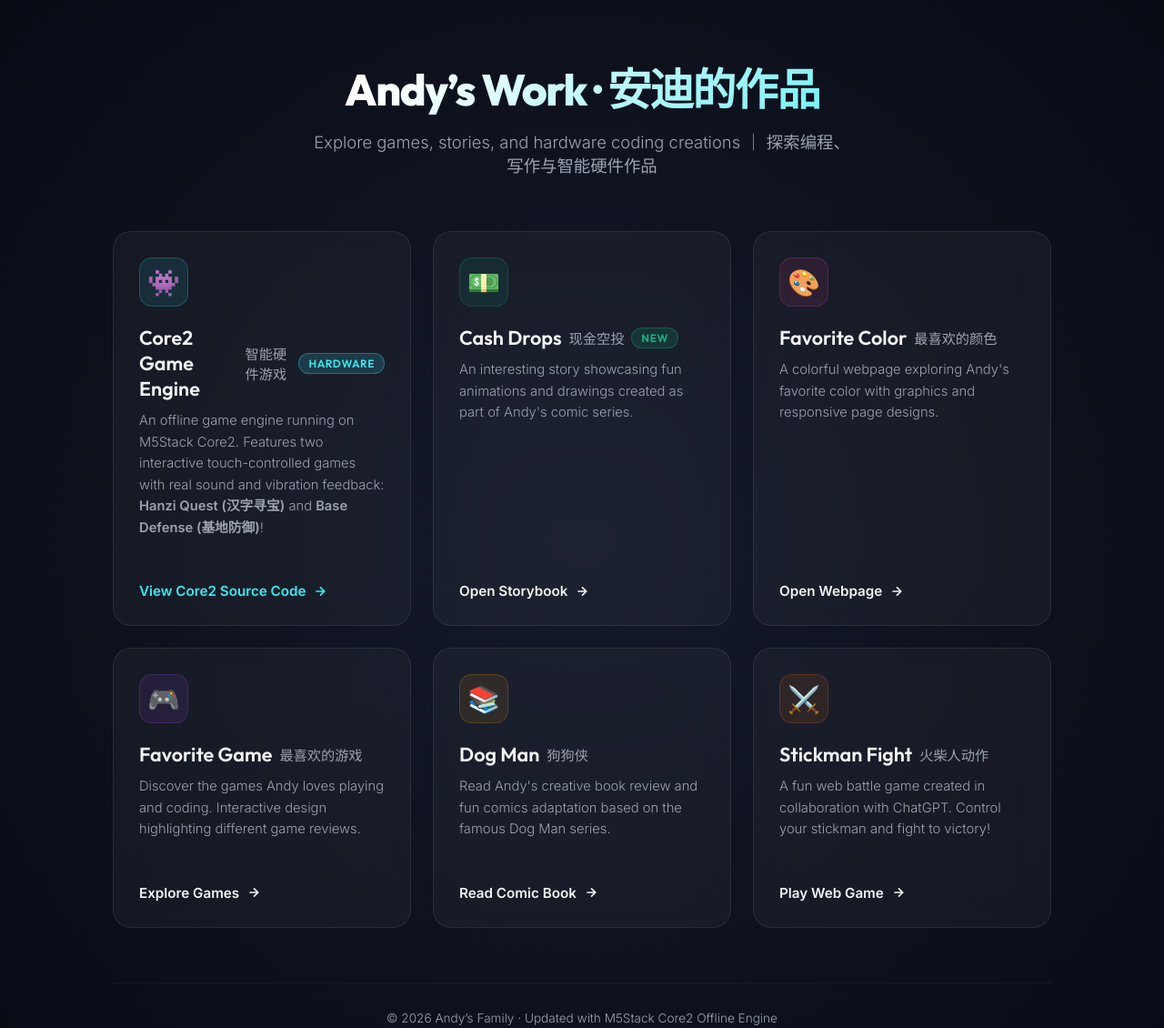
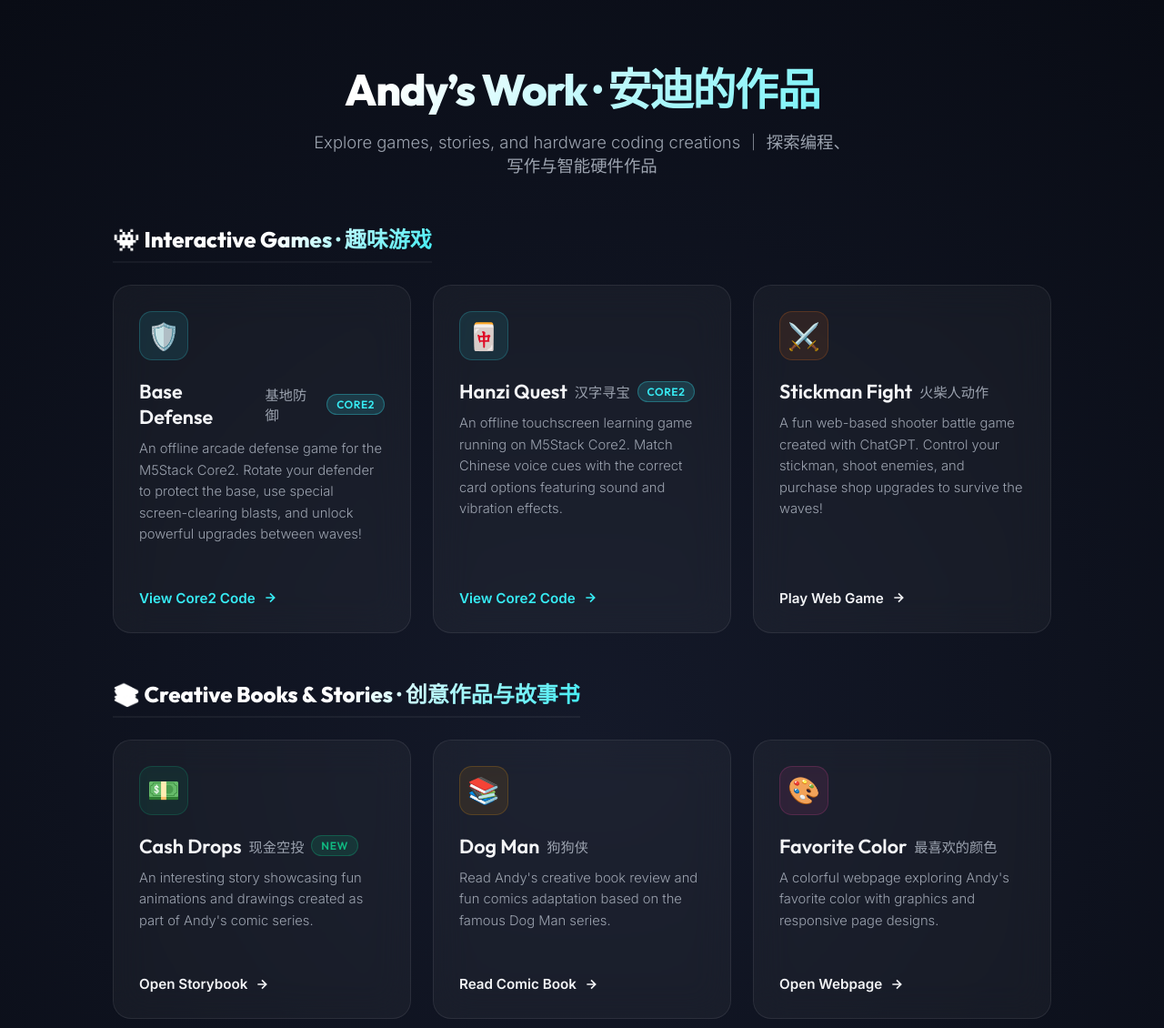
Before and after one commit to xbwei/andy-project, a plain HTML site: page index.html in a window 1280 px wide. Shown: the top 1130 px of the page at 91% size. Drawn offline with Linux system fonts and the light colour scheme.

Commit message:
Fix Stickman screen scroll issue and restructure index.html with categories and distinct Base Defense card

```diff
--- a/index.html
+++ b/index.html
@@ -49,7 +49,7 @@
 
     header {
       text-align: center;
-      margin-bottom: 60px;
+      margin-bottom: 50px;
       position: relative;
     }
 
@@ -85,11 +85,27 @@
       margin: 0 auto;
     }
 
+    .category-section {
+      margin-bottom: 48px;
+    }
+
+    .category-title {
+      font-family: 'Outfit', sans-serif;
+      font-size: 1.5rem;
+      font-weight: 700;
+      margin-bottom: 24px;
+      padding-bottom: 8px;
+      border-bottom: 2px solid rgba(255, 255, 255, 0.05);
+      background: linear-gradient(135deg, #fff 50%, var(--accent-cyan) 100%);
+      -webkit-background-clip: text;
+      -webkit-text-fill-color: transparent;
+      display: inline-block;
+    }
+
     .grid {
       display: grid;
       grid-template-columns: repeat(auto-fill, minmax(320px, 1fr));
       gap: 24px;
-      margin-bottom: 60px;
     }
 
     .card {
@@ -235,7 +251,6 @@
       transform: translateX(4px);
     }
 
-    /* Special overlay/card for offline hardware projects */
     .card-hardware .card-link {
       color: var(--accent-cyan);
     }
@@ -267,23 +282,63 @@
       <p>Explore games, stories, and hardware coding creations ｜ 探索编程、写作与智能硬件作品</p>
     </header>
 
+    <!-- 1. Interactive Games Section -->
+    <section class="category-section">
+      <h2 class="category-title">👾 Interactive Games · 趣味游戏</h2>
       <div class="grid">
-      <!-- M5Stack Core2 Games -->
+        <!-- M5Stack Core2: Base Defense -->
         <div class="card card-hardware">
           <div class="card-top">
-          <div class="card-icon">👾</div>
+            <div class="card-icon">🛡️</div>
             <h2 class="card-title">
-            Core2 Game Engine <span class="zh-inline">智能硬件游戏</span>
-            <span class="badge badge-hw">Hardware</span>
+              Base Defense <span class="zh-inline">基地防御</span>
+              <span class="badge badge-hw">Core2</span>
             </h2>
-          <p class="card-desc">An offline game engine running on M5Stack Core2. Features two interactive touch-controlled games with real sound and vibration feedback: <b>Hanzi Quest (汉字寻宝)</b> and <b>Base Defense (基地防御)</b>!</p>
+            <p class="card-desc">An offline arcade defense game for the M5Stack Core2. Rotate your defender to protect the base, use special screen-clearing blasts, and unlock powerful upgrades between waves!</p>
           </div>
           <a class="card-link" href="https://github.com/xbwei/andy-project/tree/main/core2" target="_blank">
-          View Core2 Source Code
+            View Core2 Code
             <svg viewBox="0 0 24 24"><path d="M5 12h14M12 5l7 7-7 7"/></svg>
           </a>
         </div>
 
+        <!-- M5Stack Core2: Hanzi Quest -->
+        <div class="card card-hardware">
+          <div class="card-top">
+            <div class="card-icon">🀄</div>
+            <h2 class="card-title">
+              Hanzi Quest <span class="zh-inline">汉字寻宝</span>
+              <span class="badge badge-hw">Core2</span>
+            </h2>
+            <p class="card-desc">An offline touchscreen learning game running on M5Stack Core2. Match Chinese voice cues with the correct card options featuring sound and vibration effects.</p>
+          </div>
+          <a class="card-link" href="https://github.com/xbwei/andy-project/tree/main/core2" target="_blank">
+            View Core2 Code
+            <svg viewBox="0 0 24 24"><path d="M5 12h14M12 5l7 7-7 7"/></svg>
+          </a>
+        </div>
+
+        <!-- Stickman Fight Game -->
+        <div class="card card-fight">
+          <div class="card-top">
+            <div class="card-icon">⚔️</div>
+            <h2 class="card-title">
+              Stickman Fight <span class="zh-inline">火柴人动作</span>
+            </h2>
+            <p class="card-desc">A fun web-based shooter battle game created with ChatGPT. Control your stickman, shoot enemies, and purchase shop upgrades to survive the waves!</p>
+          </div>
+          <a class="card-link" href="Stickman-Fight-game.html">
+            Play Web Game
+            <svg viewBox="0 0 24 24"><path d="M5 12h14M12 5l7 7-7 7"/></svg>
+          </a>
+        </div>
+      </div>
+    </section>
+
+    <!-- 2. Creative Books & Stories Section -->
+    <section class="category-section">
+      <h2 class="category-title">📚 Creative Books & Stories · 创意作品与故事书</h2>
+      <div class="grid">
         <!-- Cash Drops -->
         <div class="card card-cash">
           <div class="card-top">
@@ -296,6 +351,21 @@
           </div>
           <a class="card-link" href="cash-drops/">
             Open Storybook
+            <svg viewBox="0 0 24 24"><path d="M5 12h14M12 5l7 7-7 7"/></svg>
+          </a>
+        </div>
+
+        <!-- Dog Man -->
+        <div class="card card-dogman">
+          <div class="card-top">
+            <div class="card-icon">📚</div>
+            <h2 class="card-title">
+              Dog Man <span class="zh-inline">狗狗侠</span>
+            </h2>
+            <p class="card-desc">Read Andy's creative book review and fun comics adaptation based on the famous Dog Man series.</p>
+          </div>
+          <a class="card-link" href="dogman/">
+            Read Comic Book
             <svg viewBox="0 0 24 24"><path d="M5 12h14M12 5l7 7-7 7"/></svg>
           </a>
         </div>
@@ -329,37 +399,8 @@
             <svg viewBox="0 0 24 24"><path d="M5 12h14M12 5l7 7-7 7"/></svg>
           </a>
         </div>
-
-      <!-- Dog Man -->
-      <div class="card card-dogman">
-        <div class="card-top">
-          <div class="card-icon">📚</div>
-          <h2 class="card-title">
-            Dog Man <span class="zh-inline">狗狗侠</span>
-          </h2>
-          <p class="card-desc">Read Andy's creative book review and fun comics adaptation based on the famous Dog Man series.</p>
       </div>
-        <a class="card-link" href="dogman/">
-          Read Comic Book
-          <svg viewBox="0 0 24 24"><path d="M5 12h14M12 5l7 7-7 7"/></svg>
-        </a>
-      </div>
-
-      <!-- Stickman Fight Game -->
-      <div class="card card-fight">
-        <div class="card-top">
-          <div class="card-icon">⚔️</div>
-          <h2 class="card-title">
-            Stickman Fight <span class="zh-inline">火柴人动作</span>
-          </h2>
-          <p class="card-desc">A fun web battle game created in collaboration with ChatGPT. Control your stickman and fight to victory!</p>
-        </div>
-        <a class="card-link" href="Stickman-Fight-game.html">
-          Play Web Game
-          <svg viewBox="0 0 24 24"><path d="M5 12h14M12 5l7 7-7 7"/></svg>
-        </a>
-      </div>
-    </div>
+    </section>
 
     <footer>
       <p>© 2026 Andy’s Family · Updated with M5Stack Core2 Offline Engine</p>
```
Also changed, not shown: Stickman-Fight-game.html (+11 -2 lines). Lines whose indentation alone changed are shown as unchanged.
